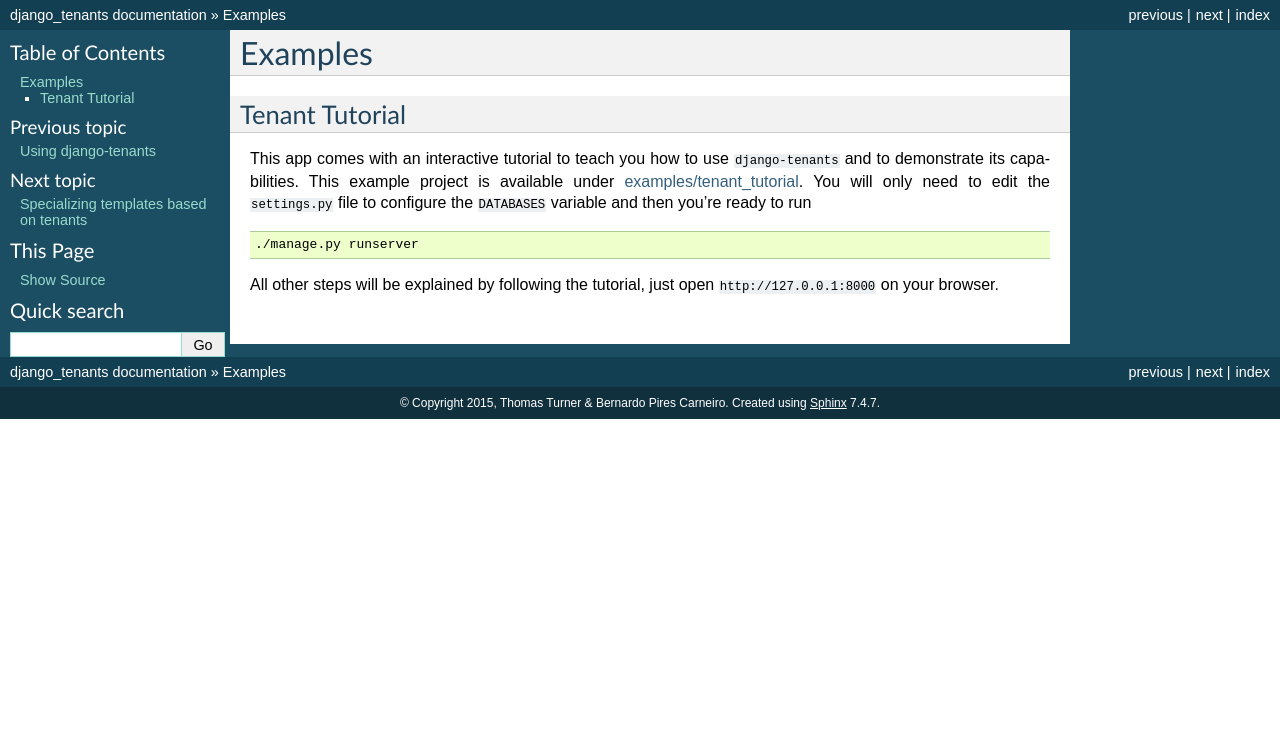
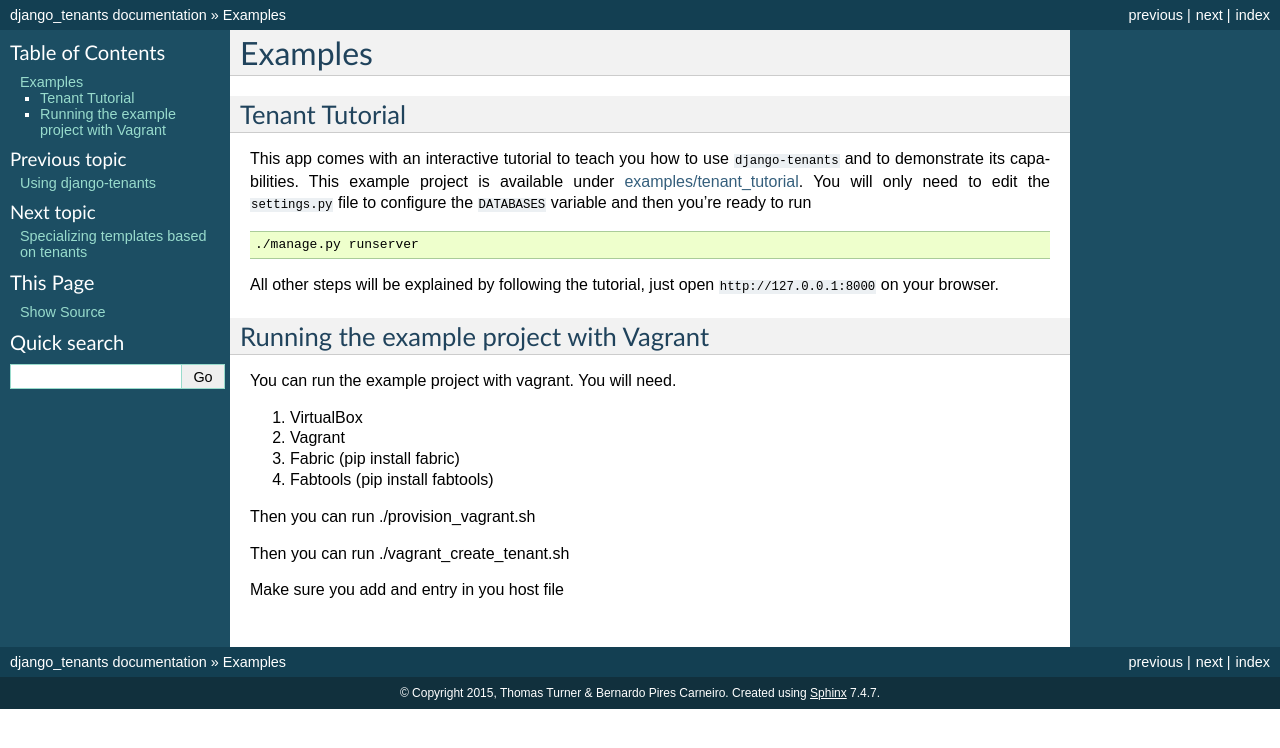
Before and after one commit to django-tenants/django-tenants, a Sphinx documentation site: the page built from docs/examples.rst, in a window 1280 px wide. Shown: the top 748 px of the page. Built offline with Sphinx 7.4.7, drawn with Linux system fonts in a browser that asks for light colours; the version number could not be read and is left out.

Commit message:
Updated docs

```diff
--- a/docs/examples.rst
+++ b/docs/examples.rst
@@ -11,3 +11,23 @@ This app comes with an interactive tutorial to teach you how to use ``django-ten
     ./manage.py runserver
 
 All other steps will be explained by following the tutorial, just open ``http://127.0.0.1:8000`` on your browser.
+
+
+Running the example project with Vagrant
+----------------------------------------
+
+You can run the example project with vagrant. You will need.
+
+1. VirtualBox
+
+2. Vagrant
+
+3. Fabric  (pip install fabric)
+
+4. Fabtools (pip install fabtools)
+
+Then you can run ./provision_vagrant.sh
+
+Then you can run ./vagrant_create_tenant.sh
+
+Make sure you add and entry in you host file
```
Also changed, not shown: README.rst (+2 -11 lines).
